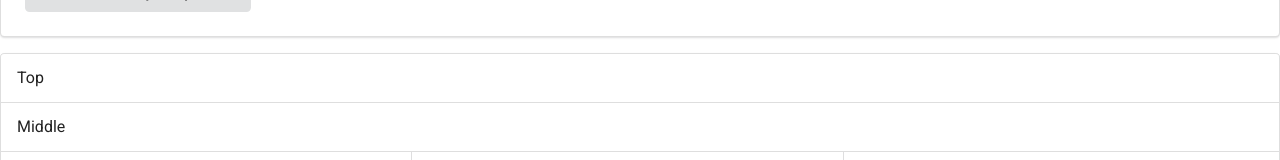
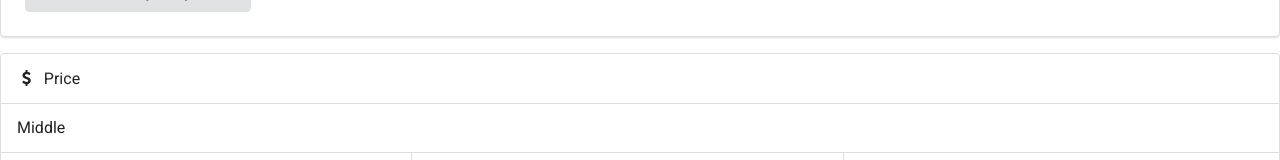
Before and after one commit to cwilso88/realestateappREACT, a React (Create React App) app: page /listing/1 in a window 1280 px wide. Shown: the part 1098-1258 px from the top of the page. Built offline with nearby package versions, Linux system fonts and the light colour scheme.

Commit message:
formatted the price section

```diff
--- a/src/components/layout/ViewListing.js
+++ b/src/components/layout/ViewListing.js
@@ -19,7 +19,7 @@ const ViewListing = (props) => {
 
                 <div className="ui segments">
                 <div className="ui segment">
-                    <p>Top</p>
+                    <h3><i className="ui icon dollar sign"></i> Price</h3>
                 </div>
                 <div className="ui segment">
                     <p>Middle</p>
```
